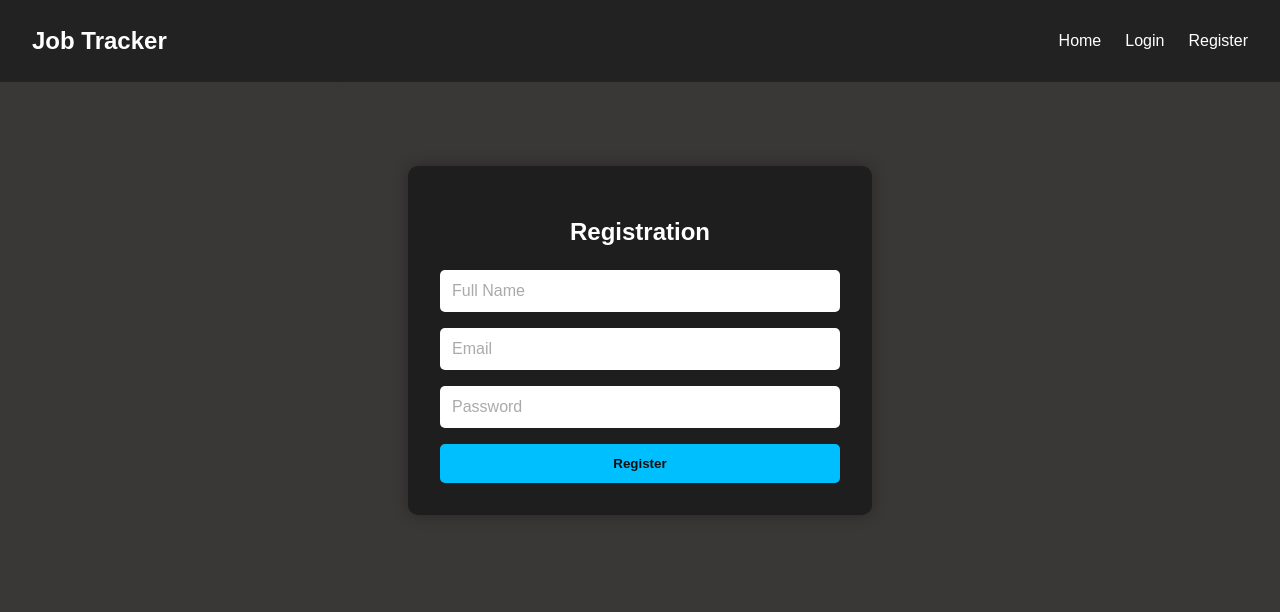
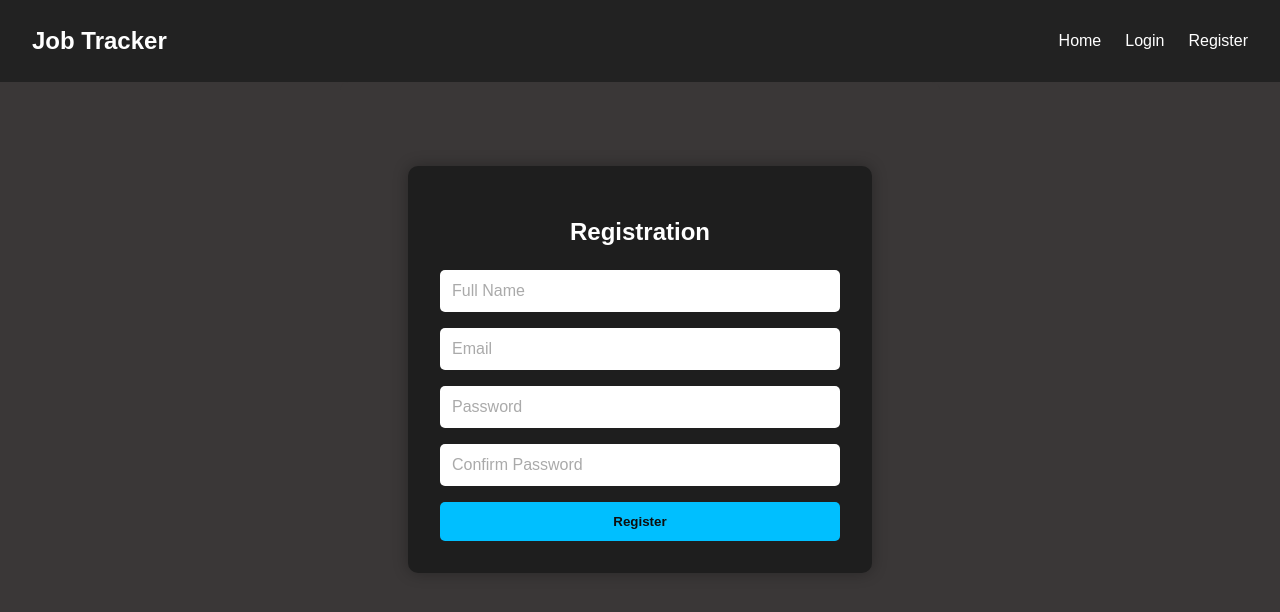
Before and after one commit to Josefbautista94/Joses-Job-Tracker, a React (Vite) app in the folder Frontend/: page /register in a window 1280 px wide. Shown: the top 612 px of the page. Built offline with nearby package versions, Linux system fonts and the light colour scheme.

Commit message:
Add confirm password validation to Register form and fix client-side order

```diff
--- a/Frontend/src/pages/Register/Register.jsx
+++ b/Frontend/src/pages/Register/Register.jsx
@@ -7,6 +7,7 @@
     name: "",
     email: "",
     password: "",
+    confirmPassword: "",
   });
 
   const [error, setError] = useState("");
@@ -22,6 +23,11 @@
     setError("");
     setSuccess("");
 
+    if (formData.password !== formData.confirmPassword) {
+      setError("Passwords do not match");
+      return;
+    }
+
     try {
       const res = await fetch("http://localhost:5001/auth/register", {
         method: "POST",
@@ -32,8 +38,8 @@
       const data = await res.json();
       if (!res.ok) throw new Error(data.error || "Registration failed 🙁");
 
-      setSuccess("Registration was successful! You can log in now. ");
-      setFormData({ name: "", email: "", password: "", role: "user" });
+      setSuccess("Registration was successful! You can log in now.");
+      setFormData({ name: "", email: "", password: "", confirmPassword: "" });
       setTimeout(() => navigate("/login"), 1500);
     } catch (err) {
       setError(err.message);
@@ -47,7 +53,6 @@
       {error && <p style={{ color: "red" }}>{error}</p>}
       {success && <p style={{ color: "green" }}>{success}</p>}
       <form onSubmit={handleSubmit}>
-
         <input
           type="text"
           name="name"
@@ -67,14 +72,22 @@
         />
 
         <input
-      type = "password"
-      name = "password"
+          type="password"
+          name="password"
           placeholder="Password"
-      value = {formData.password}
+          value={formData.password}
           onChange={handleChange}
           required
         />
-      <button type ="submit">Register</button>
+        <input
+          type="password"
+          name="confirmPassword"
+          placeholder="Confirm Password"
+          value={formData.confirmPassword}
+          onChange={handleChange}
+          required
+        />
+        <button type="submit">Register</button>
       </form>
     </div>
   );
```
Lines whose indentation alone changed are shown as unchanged.
